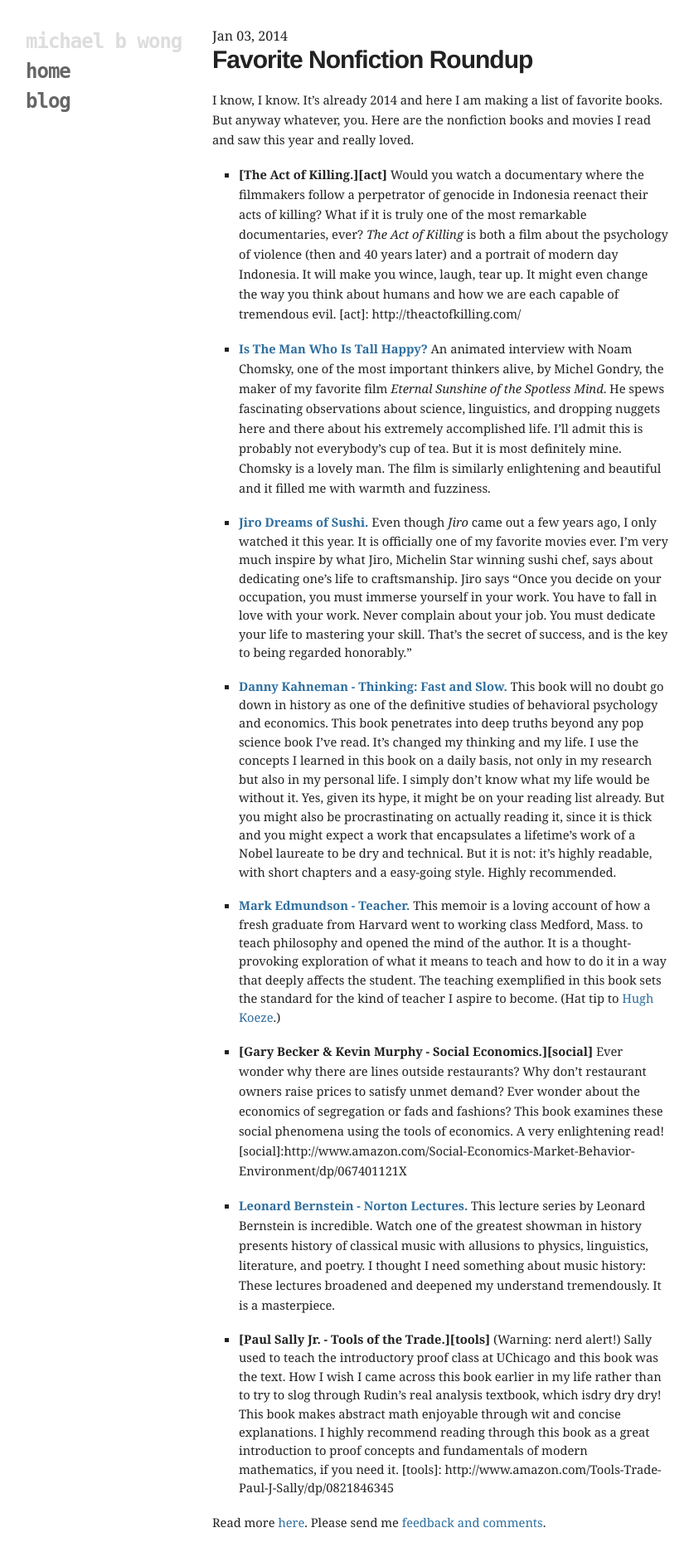
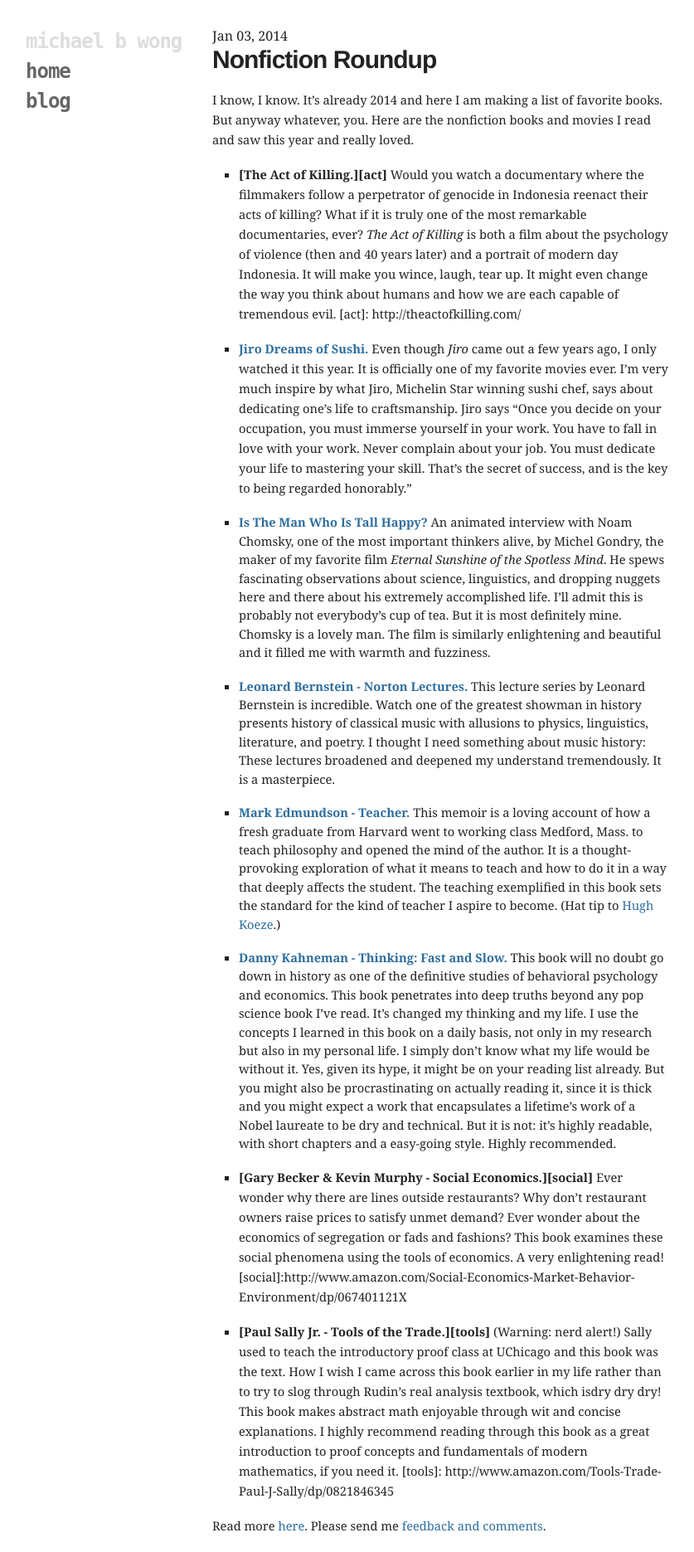
Before and after one commit to mbwong/mbwong.github.com, a Jekyll site: the page built from _posts/2014-1-3-favorite-things.md, in a window 1280 px wide. Shown: the whole page at 83% size, without its empty margins (94-931 px from the left). Built offline with Jekyll 4.4.1, drawn with Linux system fonts in a browser that asks for light colours.

Commit message:
Update 2014-1-3-favorite-things.md

```diff
--- a/_posts/2014-1-3-favorite-things.md
+++ b/_posts/2014-1-3-favorite-things.md
@@ -1,39 +1,39 @@
 ---
 tags: personal
-title: Favorite Nonfiction Roundup
+title: Nonfiction Roundup
 layout: post
 ---
 
-# Favorite Nonfiction Roundup
+# Nonfiction Roundup
 
 I know, I know. It's already 2014 and here I am making a list of favorite books. But anyway whatever, you. Here are the nonfiction books and movies I read and saw this year and really loved.
 
 * __[The Act of Killing.][act]__ Would you watch a documentary where the filmmakers follow a perpetrator of genocide in Indonesia reenact their acts of killing? What if it is truly one of the most remarkable documentaries, ever? _The Act of Killing_ is both a film about the psychology of violence (then and 40 years later) and a portrait of modern day Indonesia. It will make you wince, laugh, tear up. It might even change the way you think about humans and how we are each capable of tremendous evil.
 [act]: http://theactofkilling.com/
 
+* __[Jiro Dreams of Sushi.][jiro]__ Even though _Jiro_ came out a few years ago, I only watched it this year. It is officially one of my favorite movies ever. I'm very much inspire by what Jiro, Michelin Star winning sushi chef, says about dedicating one's life to craftsmanship. Jiro says "Once you decide on your occupation, you must immerse yourself in your work. You have to fall in love with your work. Never complain about your job. You must dedicate your life to mastering your skill. That's the secret of success, and is the key to being regarded honorably."
+
+[jiro]: http://www.magpictures.com/jirodreamsofsushi/
+
 * __[Is The Man Who Is Tall Happy?][tall]__ An animated interview with Noam Chomsky, one of the most important thinkers alive, by Michel Gondry, the maker of my favorite film _Eternal Sunshine of the Spotless Mind_. He spews fascinating observations about science, linguistics, and dropping nuggets here and there about his extremely accomplished life. I'll admit this is probably not everybody's cup of tea. But it is most definitely mine. Chomsky is a lovely man. The film is similarly enlightening and beautiful and it filled me with warmth and fuzziness.
 
 [tall]:http://www.youtube.com/watch?v=d9c4xJEP6eI
 
-* __[Jiro Dreams of Sushi.][jiro]__ Even though _Jiro_ came out a few years ago, I only watched it this year. It is officially one of my favorite movies ever. I'm very much inspire by what Jiro, Michelin Star winning sushi chef, says about dedicating one's life to craftsmanship. Jiro says "Once you decide on your occupation, you must immerse yourself in your work. You have to fall in love with your work. Never complain about your job. You must dedicate your life to mastering your skill. That's the secret of success, and is the key to being regarded honorably."
+* __[Leonard Bernstein - Norton Lectures.][bernstein]__ This lecture series by Leonard Bernstein is incredible. Watch one of the greatest showman in history presents history of classical music with allusions to physics, linguistics, literature, and poetry. I thought I need something about music history: These lectures broadened and deepened my understand tremendously. It is a masterpiece.
 
-[jiro]: http://www.magpictures.com/jirodreamsofsushi/
-
-* __[Danny Kahneman - Thinking: Fast and Slow.][dk]__ This book will no doubt go down in history as one of the definitive studies of behavioral psychology and economics. This book penetrates into deep truths beyond any pop science book I've read. It's changed my thinking and my life. I use the concepts I learned in this book on a daily basis, not only in my research but also in my personal life. I simply don't know what my life would be without it. Yes, given its hype, it might be on your reading list already. But you might also be procrastinating on actually reading it, since it is thick and you might expect a work that encapsulates a lifetime's work of a Nobel laureate to be dry and technical. But it is not: it's highly readable, with short chapters and a easy-going style. Highly recommended.
-
-[dk]: http://www.amazon.com/Thinking-Fast-Slow-Daniel-Kahneman/dp/0374533555
+[bernstein]: http://www.openculture.com/2012/03/leonard_bernsteins_masterful_lectures_on_music.html
 
 * __[Mark Edmundson - Teacher.][teacher]__ This memoir is a loving account of how a fresh graduate from Harvard went to working class Medford, Mass. to teach philosophy and opened the mind of the author. It is a thought-provoking exploration of what it means to teach and how to do it in a way that deeply affects the student. The teaching exemplified in this book sets the standard for the kind of teacher I aspire to become. (Hat tip to [Hugh Koeze][hk].)
 
 [hk]: http://hughkoeze.wordpress.com/
 [teacher]: http://www.amazon.com/Teacher-One-Who-Made-Difference/dp/0375708545/ref=sr_1_4?s=books&ie=UTF8&qid=1388783398&sr=1-4&keywords=mark+edmundson
 
+* __[Danny Kahneman - Thinking: Fast and Slow.][dk]__ This book will no doubt go down in history as one of the definitive studies of behavioral psychology and economics. This book penetrates into deep truths beyond any pop science book I've read. It's changed my thinking and my life. I use the concepts I learned in this book on a daily basis, not only in my research but also in my personal life. I simply don't know what my life would be without it. Yes, given its hype, it might be on your reading list already. But you might also be procrastinating on actually reading it, since it is thick and you might expect a work that encapsulates a lifetime's work of a Nobel laureate to be dry and technical. But it is not: it's highly readable, with short chapters and a easy-going style. Highly recommended.
+
+[dk]: http://www.amazon.com/Thinking-Fast-Slow-Daniel-Kahneman/dp/0374533555
+
 * __[Gary Becker & Kevin Murphy - Social Economics.][social]__ Ever wonder why there are lines outside restaurants? Why don't restaurant owners raise prices to satisfy unmet demand? Ever wonder about the economics of segregation or fads and fashions? This book examines these social phenomena using the tools of economics. A very enlightening read!
 [social]:http://www.amazon.com/Social-Economics-Market-Behavior-Environment/dp/067401121X
 
-* __[Leonard Bernstein - Norton Lectures.][bernstein]__ This lecture series by Leonard Bernstein is incredible. Watch one of the greatest showman in history presents history of classical music with allusions to physics, linguistics, literature, and poetry. I thought I need something about music history: These lectures broadened and deepened my understand tremendously. It is a masterpiece.
-
-[bernstein]: http://www.openculture.com/2012/03/leonard_bernsteins_masterful_lectures_on_music.html
-
 * __[Paul Sally Jr. - Tools of the Trade.][tools]__ (Warning: nerd alert!) Sally used to teach the introductory proof class at UChicago and this book was the text. How I wish I came across this book earlier in my life rather than to try to slog through Rudin's real analysis textbook, which isdry dry dry! This book makes abstract math enjoyable through wit and concise explanations. I highly recommend reading through this book as a great introduction to proof concepts and fundamentals of modern mathematics, if you need it.
 [tools]: http://www.amazon.com/Tools-Trade-Paul-J-Sally/dp/0821846345
```
